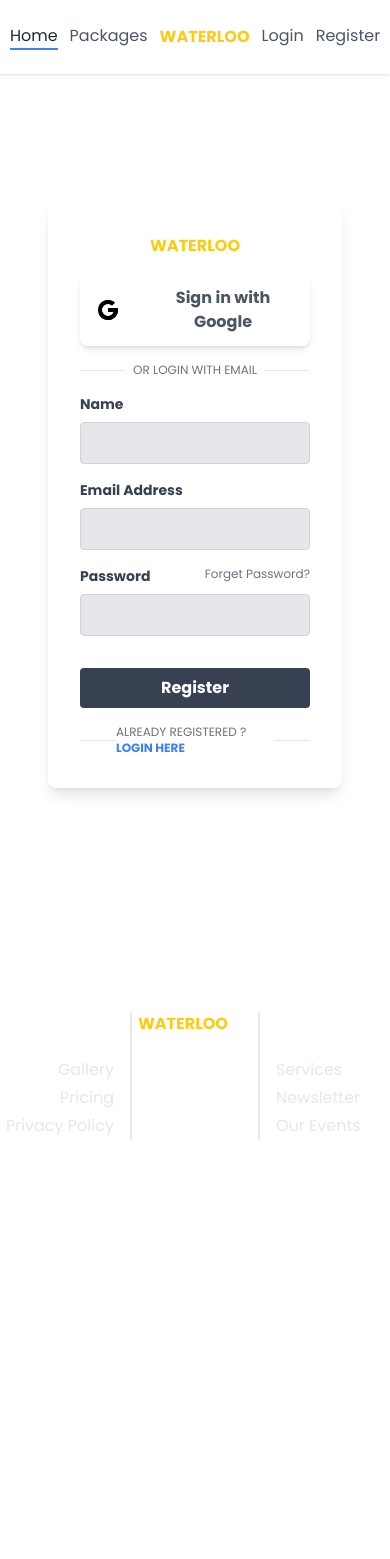
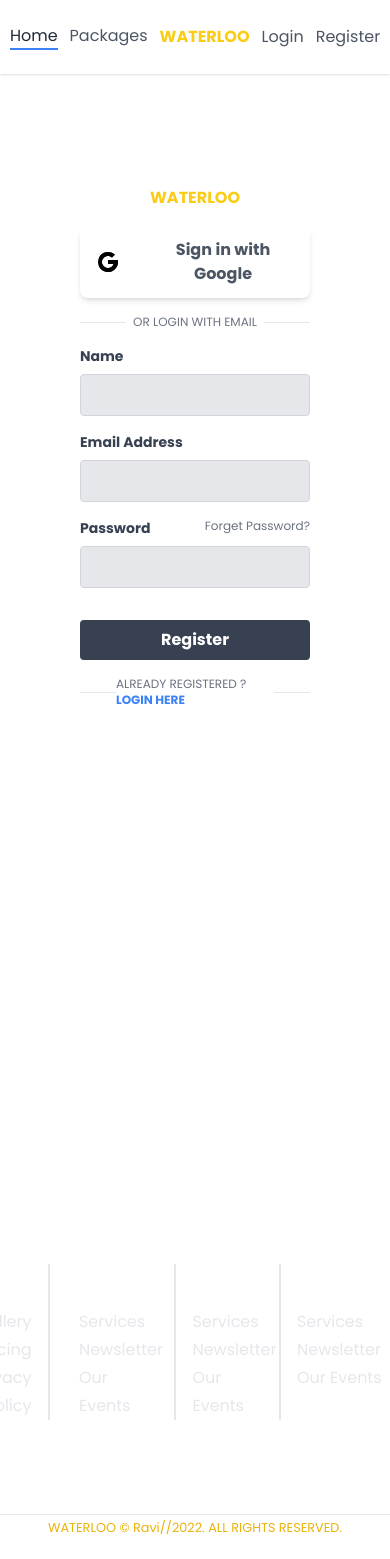
Before and after one commit to Rabi-Mezan/water-loo, a React (Create React App) app: page /register in a window 390 px wide. Before the commit the page ends 1236 px from the top, so only its background shows below. Built offline with nearby package versions, Linux system fonts and the light colour scheme; no server answers.

Commit message:
google sign in added

```diff
--- a/package.json
+++ b/package.json
@@ -3,10 +3,12 @@
   "version": "0.1.0",
   "private": true,
   "dependencies": {
+    "@babel/core": "^7.17.0",
+    "@babel/preset-env": "^7.16.11",
     "@testing-library/jest-dom": "^5.16.2",
     "@testing-library/react": "^12.1.2",
     "@testing-library/user-event": "^13.5.0",
-    "firebase": "^9.6.5",
+    "firebase": "^9.6.6",
     "react": "^17.0.2",
     "react-animated-slider": "^2.0.0",
     "react-dom": "^17.0.2",
--- /dev/null
+++ b/src/firebase/firebase.config.js
@@ -0,0 +1,11 @@
+// Your web app's Firebase configuration
+const firebaseConfig = {
+    apiKey: "AIzaSyDeKRBUZLusPg4yfaLrzEcfPB4GcGJuKoU",
+    authDomain: "waterloo-4c56d.firebaseapp.com",
+    projectId: "waterloo-4c56d",
+    storageBucket: "waterloo-4c56d.appspot.com",
+    messagingSenderId: "1024434265470",
+    appId: "1:1024434265470:web:49a1ba7563346e6300672f"
+};
+
+export default firebaseConfig;
--- /dev/null
+++ b/src/firebase/firebase.init.js
@@ -0,0 +1,8 @@
+import { initializeApp } from "firebase/app";
+import firebaseConfig from "./firebase.config";
+
+const initAuth = () => {
+    initializeApp(firebaseConfig)
+}
+
+export default initAuth;
--- /dev/null
+++ b/src/hooks/usefirebase.js
@@ -0,0 +1,66 @@
+
+import { getAuth, signInWithPopup, GoogleAuthProvider, onAuthStateChanged, signOut } from "firebase/auth";
+import { useEffect, useState } from "react";
+import initAuth from "../firebase/firebase.init";
+
+initAuth()
+
+const useFirebase = () => {
+    const [user, setUser] = useState({})
+    const [error, setError] = useState('')
+
+
+    const auth = getAuth();
+    const googleProvider = new GoogleAuthProvider();
+
+    // google sing in
+    const googleSignIn = () => {
+
+        signInWithPopup(auth, googleProvider)
+            .then((result) => {
+                const user = result.user;
+                console.log(user);
+                setUser(user)
+            }).catch((error) => {
+                const errorCode = error.code;
+                const errorMessage = error.message;
+                const email = error.email;
+                setError(errorMessage)
+            });
+
+    }
+
+    // observe user
+    useEffect(() => {
+        onAuthStateChanged(auth, (user) => {
+            if (user) {
+
+                setUser(user)
+
+            } else {
+                setUser('')
+            }
+        });
+    }, [])
+
+
+    // sign out
+
+    const logout = () => {
+        const auth = getAuth();
+        signOut(auth).then(() => {
+            setUser('')
+        }).catch((error) => {
+            setError(error.message)
+        });
+
+    }
+
+    return {
+        googleSignIn,
+        user,
+        logout
+    }
+}
+
+export default useFirebase;
--- a/src/pages/Login/Login.js
+++ b/src/pages/Login/Login.js
@@ -2,10 +2,12 @@
 import { Link } from 'react-router-dom';
 
 const Login = () => {
+
+
     return (
         <div>
-            <div class="p-12 my-20">
-                <div class="flex bg-white rounded-lg shadow-lg overflow-hidden mx-auto max-w-sm lg:max-w-full">
+            <div class="px-12 h-screen content-center my-20">
+                <div class="flex bg-white rounded-lg  overflow-hidden mx-auto max-w-sm lg:max-w-full">
                     <div class="hidden lg:block lg:w-1/2 bg-cover" style={{ backgroundImage: "url('https://images.unsplash.com/photo-1460788150444-d9dc07fa9dba?ixlib=rb-1.2.1&ixid=MnwxMjA3fDB8MHxwaG90by1yZWxhdGVkfDE4fHx8ZW58MHx8fHw%3D&auto=format&fit=crop&w=600&q=60')" }}></div>
                     <div class="w-full p-8 lg:w-1/2">
 
--- a/src/pages/Register/Register.js
+++ b/src/pages/Register/Register.js
@@ -1,16 +1,22 @@
 import React from 'react';
 import { Link } from 'react-router-dom';
+import useFirebase from '../../hooks/usefirebase';
+
+
 
 const Register = () => {
+
+    const { googleSignIn } = useFirebase()
+
     return (
         <div>
-            <div class="p-12 my-20">
-                <div class="flex bg-white rounded-lg shadow-lg overflow-hidden mx-auto max-w-sm lg:max-w-full">
+            <div class="px-12 my-20 h-screen">
+                <div class="flex bg-white rounded-lg  overflow-hidden mx-auto max-w-sm lg:max-w-full">
                     <div class="hidden lg:block lg:w-1/2 bg-cover" style={{ backgroundImage: "url('https://images.unsplash.com/photo-1521851562770-de70f34424b7?ixlib=rb-1.2.1&ixid=MnwxMjA3fDB8MHxwaG90by1yZWxhdGVkfDE5fHx8ZW58MHx8fHw%3D&auto=format&fit=crop&w=600&q=60')" }}></div>
                     <div class="w-full p-8 lg:w-1/2">
 
                         <p class="lg:visible lg:text-4xl font-bold text-yellow-400 dark:hover:text-gray-200 hover:border-blue-500 mx-1.5 sm:mx-6 text-center">WATERLOO</p>
-                        <a href="/" class="flex items-center justify-center mt-4 text-white rounded-lg shadow-md hover:bg-gray-100">
+                        <button class="w-full flex items-center justify-center mt-4 text-white rounded-lg shadow-md hover:bg-gray-100">
                             <div class="px-4 py-3">
                                 <svg class="h-6 w-6" viewBox="0 0 40 40">
                                     <path d="M36.3425 16.7358H35V16.6667H20V23.3333H29.4192C28.045 27.2142 24.3525 30 20 30C14.4775 30 10 25.5225 10 20C10 14.4775 14.4775 9.99999 20 9.99999C22.5492 9.99999 24.8683 10.9617 26.6342 12.5325L31.3483 7.81833C28.3717 5.04416 24.39 3.33333 20 3.33333C10.7958 3.33333 3.33335 10.7958 3.33335 20C3.33335 29.2042 10.7958 36.6667 20 36.6667C29.2042 36.6667 36.6667 29.2042 36.6667 20C36.6667 18.8825 36.5517 17.7917 36.3425 16.7358Z" fill="/FFC107" />
@@ -19,8 +25,10 @@
                                     <path d="M36.3425 16.7358H35V16.6667H20V23.3333H29.4192C28.7592 25.1975 27.56 26.805 26.0133 27.9758C26.0142 27.975 26.015 27.975 26.0158 27.9742L31.1742 32.3392C30.8092 32.6708 36.6667 28.3333 36.6667 20C36.6667 18.8825 36.5517 17.7917 36.3425 16.7358Z" fill="/1976D2" />
                                 </svg>
                             </div>
-                            <h1 class="px-4 py-3 w-5/6 text-center text-gray-600 font-bold">Sign in with Google</h1>
-                        </a>
+                            <button onClick={googleSignIn} className="px-4 py-3 w-5/6 text-center text-gray-600 font-bold">
+                                Sign in with Google
+                            </button>
+                        </button>
                         <div class="mt-4 flex items-center justify-between">
                             <span class="border-b w-1/5 lg:w-1/4"></span>
                             <a href="/" class="text-xs text-center text-gray-500 uppercase">or login with email</a>
--- a/src/pages/Shared/Footer/Footer.js
+++ b/src/pages/Shared/Footer/Footer.js
@@ -2,23 +2,47 @@
 
 const Footer = () => {
     return (
-        <div className='h-80 flex items-center justify-around dark:bg-gray-800 mt-20'>
-            <div className='grid grid-cols-3'>
+        <div>
+            <div className='h-96 flex flex-col items-center justify-center  dark:bg-gray-800 mt-28 pt-20'>
+                <div className='grid justify-items-end grid-cols-4 gap-16'>
                     <div className='text-right border-r-2 pr-4 leading-7'>
                         <h5 className='uppercase text-white font-semibold mb-4'>Links</h5>
                         <p className='text-gray-200'>Gallery</p>
                         <p className='text-gray-200'>Pricing</p>
                         <p className='text-gray-200'>Privacy Policy</p>
                     </div>
-                <div>
+                    {/* <div>
                         <h1 class="lg:visible lg:text-4xl font-bold text-yellow-400 dark:hover:text-gray-200 hover:border-blue-500 mx-1.5 sm:mx-6">WATERLOO</h1>
-                </div>
-                <div className='text-left  border-l-2 pl-4 leading-7'>
+                    </div> */}
+                    <div className='text-left   pl-4 leading-7'>
                         <h5 className='uppercase text-white font-semibold mb-4'>About</h5>
                         <p className='text-gray-200'>Services</p>
                         <p className='text-gray-200'>Newsletter</p>
                         <p className='text-gray-200'>Our Events</p>
                     </div>
+                    <div className='text-left  border-l-2 pl-4 leading-7'>
+                        <h5 className='uppercase text-white font-semibold mb-4'>SERVICES</h5>
+                        <p className='text-gray-200'>Services</p>
+                        <p className='text-gray-200'>Newsletter</p>
+                        <p className='text-gray-200'>Our Events</p>
+                    </div>
+                    <div className='text-left  border-l-2 pl-4 leading-7'>
+                        <h5 className='uppercase text-white font-semibold mb-4'>RESOURCES</h5>
+                        <p className='text-gray-200'>Services</p>
+                        <p className='text-gray-200'>Newsletter</p>
+                        <p className='text-gray-200'>Our Events</p>
+                    </div>
+
+
+                </div>
+
+
+
+
+            </div>
+            <div className='dark:bg-gray-800 text-center py-5'>
+                <hr />
+                <small className='text-yellow-500'>WATERLOO © Ravi//2022. ALL RIGHTS RESERVED.</small>
             </div>
         </div>
     );
--- a/src/pages/Shared/Header/Header.js
+++ b/src/pages/Shared/Header/Header.js
@@ -1,7 +1,10 @@
 import React from 'react';
 import { Link } from 'react-router-dom';
+import useFirebase from '../../../hooks/usefirebase';
 
 const Header = () => {
+    const { user, logout } = useFirebase()
+
     return (
         <div className=''>
             <nav class="bg-white shadow dark:bg-gray-800 ">
@@ -16,12 +19,22 @@
 
 
 
+                    {
+                        user.email ?
+                            <div class="border-b-2 border-transparent hover:text-gray-800 dark:hover:text-gray-200 mx-1.5 sm:mx-6">
+                                {user.displayName}    <button onClick={logout} className='bg-gray-400 text-black px-4 py-1 font-bold rounded-lg ml-5'>Logout</button>
+                            </div>
+                            :
+
+                            <div>
                                 <Link to="/login" class="border-b-2 border-transparent hover:text-gray-800 dark:hover:text-gray-200 hover:border-blue-500 mx-1.5 sm:mx-6">
                                     Login
                                 </Link>
                                 <Link to="/register" class="border-b-2 border-transparent hover:text-gray-800 dark:hover:text-gray-200 hover:border-blue-500 mx-1.5 sm:mx-6">
                                     Register
                                 </Link>
+                            </div>
+                    }
                 </div>
             </nav>
 
```
Also changed, not shown: 1 other file (tests, documents, lock files or other folders). Lines whose indentation alone changed are shown as unchanged.
